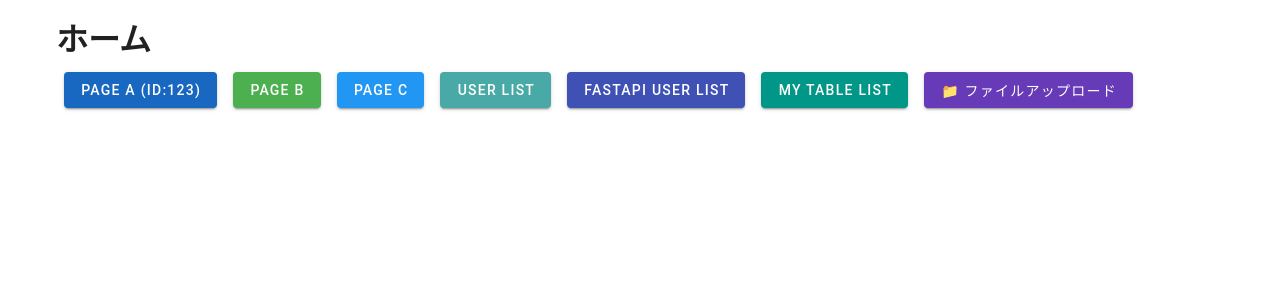
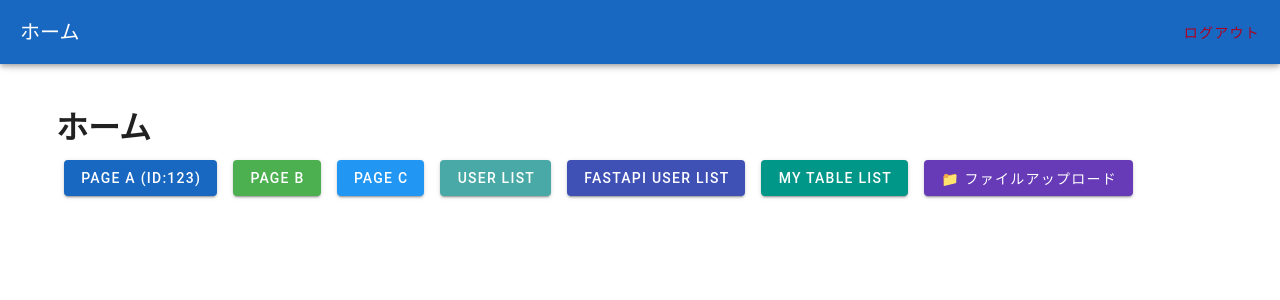
Before and after one commit to same-hack/my-front, a Vue app: page / in a window 1280 px wide. Shown: the top 300 px of the page. Built offline with nearby package versions, Linux system fonts and the light colour scheme; sample sign-in values are in the browser's storage.

Commit message:
ログアウトボタン

```diff
--- /dev/null
+++ b/src/components/BtnLogout.vue
@@ -0,0 +1,20 @@
+<!-- components/LogoutButton.vue -->
+<template>
+  <v-btn color="error" @click="handleLogout">ログアウト</v-btn>
+</template>
+
+<script setup lang="ts">
+import { useAuthStore } from "@/stores/auth";
+import { useRouter } from "vue-router";
+
+const authStore = useAuthStore();
+const router = useRouter();
+
+const handleLogout = () => {
+  // 🧹 認証情報をクリア（PiniaとlocalStorage）
+  authStore.logout();
+
+  // 🚪 ログアウト後はログインページへリダイレクト
+  router.push("/login");
+};
+</script>
--- a/src/pages/HomePage.vue
+++ b/src/pages/HomePage.vue
@@ -1,6 +1,16 @@
 <!-- src/pages/HomePage.vue -->
 <template>
-  <v-container>
+  <!-- 🧭 アプリバー（ヘッダ） -->
+  <v-app-bar app color="primary" dark>
+    <v-toolbar-title>ホーム</v-toolbar-title>
+
+    <!-- 🔓 右端のログアウトボタン -->
+    <v-spacer />
+    <BtnLogout />
+  </v-app-bar>
+
+  <!-- 📦 メインコンテンツ -->
+  <v-container class="mt-6">
     <h1>ホーム</h1>
 
     <!-- 各ページへの遷移ボタン -->
@@ -28,5 +38,5 @@
 </template>
 
 <script setup lang="ts">
-// ロジックなし。ボタンでルート遷移するだけ。
+import BtnLogout from "@/components/BtnLogout.vue";
 </script>
```
